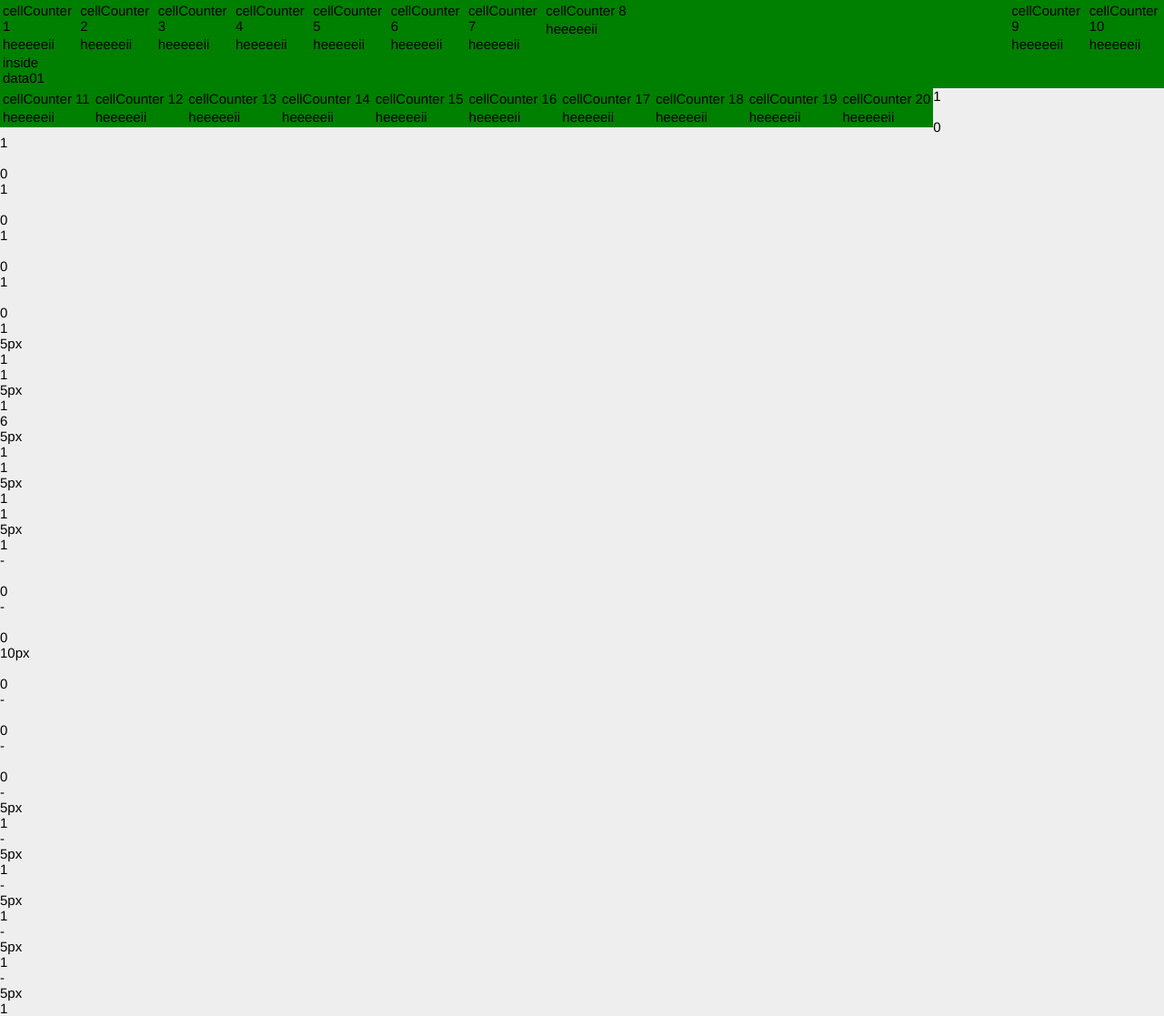
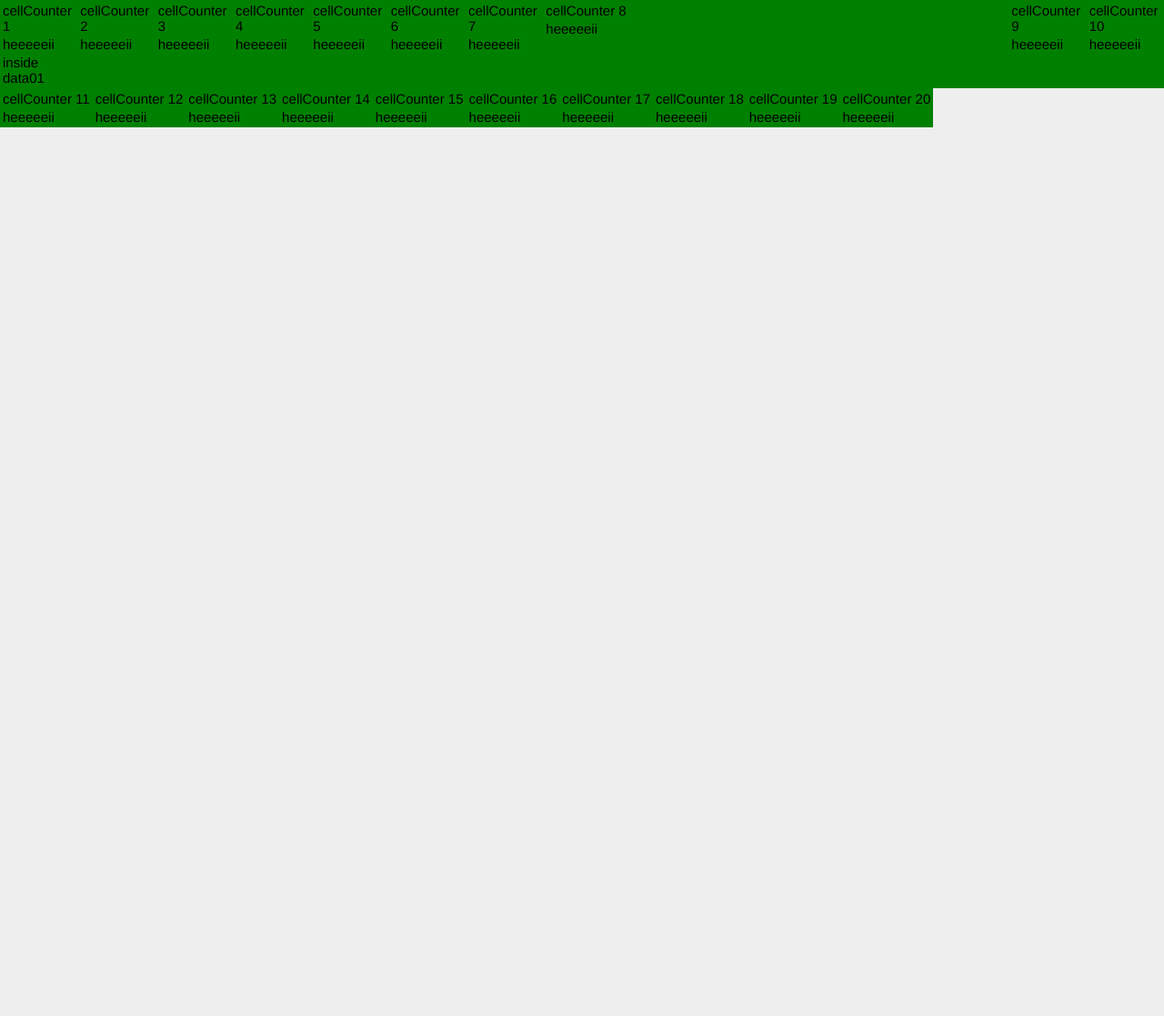
Before and after one commit to HiJen14/html-cells, a Jekyll site: the page built from index.md, in a window 1280 px wide. Shown: the whole page at 91% size. Built offline with Jekyll 4.4.1, drawn with Linux system fonts in a browser that asks for light colours; after the commit the page ends 900 px from its top, so only the background shows below that; some of the changed lines change nothing that is shown.

Commit message:
trying out

```diff
--- a/_layouts/default.html
+++ b/_layouts/default.html
@@ -6,6 +6,7 @@
     <meta http-equiv="X-UA-Compatible" content="IE=edge">
     <meta name="viewport" content="width=device-width, initial-scale=1, maximum-scale=1">
     <link rel="stylesheet" href="{{ '/assets/css/style.css?v=' | prepend: site.baseurl | append: site.github.build_revision }}" media="screen" type="text/css">
+	<noscript></noscript>
     <!-- <link rel="stylesheet" href="{{ '/assets/css/print.css' }}" media="print" type="text/css"> -->
 
 		<title>{{ site.siteName }} </title>
@@ -28,19 +29,14 @@
 			</script>
 
   </head>
-  <body onload="InitializeCells( {{ site.totalMainCells }}, {{ site.cellsOnRow }}, 'lol' )">
+  <body onload="InitializeCells()">
 	  {% include cells/cell.html %}
-
-   {% for cellConfig in site.data.cells.ConfigureCells %}
-            <br>
-            {{ cellConfig.width }} <br>
-            {{ cellConfig.height }} <br>
-            {{ cellConfig.lockedHeight }}
-          {% endfor %}
 
 	  <script type="text/javascript">
 	  /* Giving all variablen from _config to javascript */
-	  var debugModus = {{site.DebugModus}}
+	  var debugModus = {{site.DebugModus}};
+	  var totalMainCells = {{ site.totalMainCells }};
+	  var cellsOnRow = {{ site.cellsOnRow }};
 	  /* Cell data from jekyll (liquid) to JS arrays */
 		var widthCells = [];
 		var heightCells = [];
--- a/scripts/scaleCells.js
+++ b/scripts/scaleCells.js
@@ -1,11 +1,16 @@
 /*Script to rock the cells. Or scale them!*/
 /******************************************/
 
-function InitializeCells(totalMainCells, cellsOnRow, xmlUrl)
+function InitializeCells()
 {
     /*
-    JS array names, initialised outside JS file.
+    JS variable names, initialised outside JS file.
 
+	Vars:
+	totalMainCells
+	cellsOnRow
+
+	Arrays:
     widthCells
     heightCells
     lockedCells
@@ -13,16 +18,25 @@
     */
 
 	/* Performances calculation */
+	if(debugModus)
+	{
 		var startTime = new Date();
+	}
 
+	var rows = totalMainCells / cellsOnRow;
+
+	//needed for calculating each row.
+	for(var j = 0; j < rows; j++)
+	{
 		var totalWidthCount = 0;
 		//look at all cells in a "row".
 		//A row isn't defined by <div>, but by cellsOnRow
 		for (var i = 1; i <= cellsOnRow; i++)
 		{
+			//Calculate beginning each row.
+			var startOfRow = j * cellsOnRow;
 			/*Count up the widthCells percentage count*/
-		totalWidthCount += parseInt(widthCells[i-1]);
-		console.log(totalWidthCount);
+			totalWidthCount += parseInt(widthCells[i + startOfRow - 1]);
 		}
 
 		//  100% / totalWidthCount
@@ -31,10 +45,14 @@
 		/*Put width on <div id="cell">*/
 		for (i = 1; i <= cellsOnRow; i++)
 		{
-        var element = document.getElementById("cell" + i.toString());
+			//Calculate beginning each row.
+			var startOfRow = j * cellsOnRow;
 
-		var percentageOfElement = parseInt(widthCells[i-1]) * percentage;
-		console.log(percentageOfElement);
+			var element = document.getElementById("cell" + (i + startOfRow).toString());
+
+			//Calculate width of each cell.
+			var percentageOfElement = parseInt(widthCells[i + startOfRow - 1]) * percentage;
+			//console.log(percentageOfElement);
 			element.style.width =  percentageOfElement.toString() + "%";
 		}
 
@@ -43,9 +61,12 @@
 		//A row isn't defined by <div>, but by cellsOnRow
 		for (var i = 1; i <= cellsOnRow; i++)
 		{
+			//Calculate beginning each row.
+			var startOfRow = j * cellsOnRow;
+
 			/*Find biggest element height*/
-        var elementHeight = document.getElementById("cell" + i.toString()).clientHeight;
-         console.log(elementHeight);
+			var elementHeight = document.getElementById("cell" + (i + startOfRow).toString()).clientHeight;
+			//console.log(elementHeight);
 			if(elementHeight > biggestHeight)
 			{
 				biggestHeight = elementHeight;
@@ -55,9 +76,13 @@
 		/*Put height on <div id="cell">*/
 		for (i = 1; i <= cellsOnRow; i++)
 		{
-        var element = document.getElementById("cell" + i.toString());
+			//Calculate beginning each row.
+			var startOfRow = j * cellsOnRow;
+
+			var element = document.getElementById("cell" + (i + startOfRow).toString());
 
 			element.style.height = biggestHeight.toString() + "px";
+		}
 	}
 
 	/* Performances calculation */
```
Lines whose indentation alone changed are shown as unchanged.
